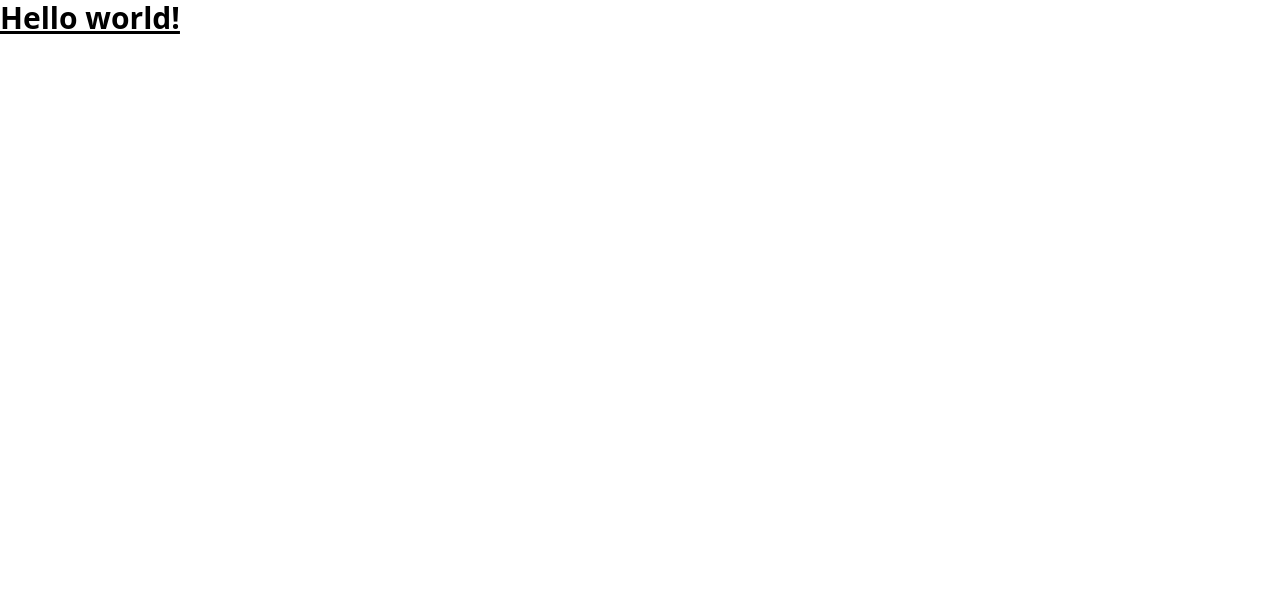
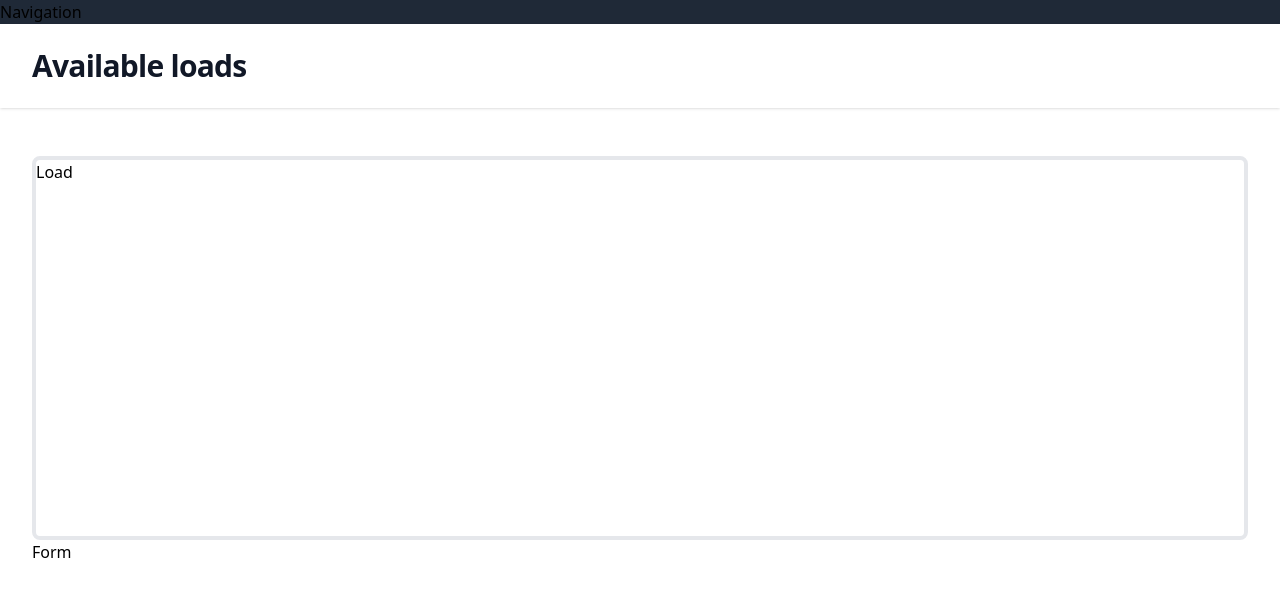
Before and after one commit to dziekiczan1/logisphere, a React (Create React App) app in the folder client/: page / in a window 1280 px wide. Shown: the top 596 px of the page. Built offline with nearby package versions, Linux system fonts and the light colour scheme.

Commit message:
feat(client/app): add styles to App component

```diff
--- a/client/src/App.js
+++ b/client/src/App.js
@@ -1,5 +1,30 @@
+import Loads from "./components/Loads/Loads";
+import Form from "./components/Form/Form";
+
 const App = () => {
-  return <h1 className="text-3xl font-bold underline">Hello world!</h1>;
+  return (
+    <div class="min-h-full">
+      <nav class="bg-gray-800">Navigation</nav>
+
+      <header class="bg-white shadow">
+        <div class="max-w-7xl mx-auto py-6 px-4 sm:px-6 lg:px-8">
+          <h1 class="text-3xl tracking-tight font-bold text-gray-900">
+            Available loads
+          </h1>
+        </div>
+      </header>
+      <main>
+        <div class="max-w-7xl mx-auto py-6 sm:px-6 lg:px-8">
+          <div class="px-4 py-6 sm:px-0">
+            <div class="border-4 border-2 border-gray-200 rounded-lg h-96">
+              <Loads />
+            </div>
+            <Form />
+          </div>
+        </div>
+      </main>
+    </div>
+  );
 };
 
 export default App;
--- /dev/null
+++ b/client/src/components/Form/Form.js
@@ -0,0 +1,7 @@
+import React from "react";
+
+const Form = () => {
+  return <div>Form</div>;
+};
+
+export default Form;
--- /dev/null
+++ b/client/src/components/Loads/Load/Load.js
@@ -0,0 +1,7 @@
+import React from "react";
+
+const Load = () => {
+  return <div>Load</div>;
+};
+
+export default Load;
--- /dev/null
+++ b/client/src/components/Loads/Loads.js
@@ -0,0 +1,11 @@
+import Load from "./Load/Load";
+
+const Loads = () => {
+  return (
+    <div>
+      <Load />
+    </div>
+  );
+};
+
+export default Loads;
```
